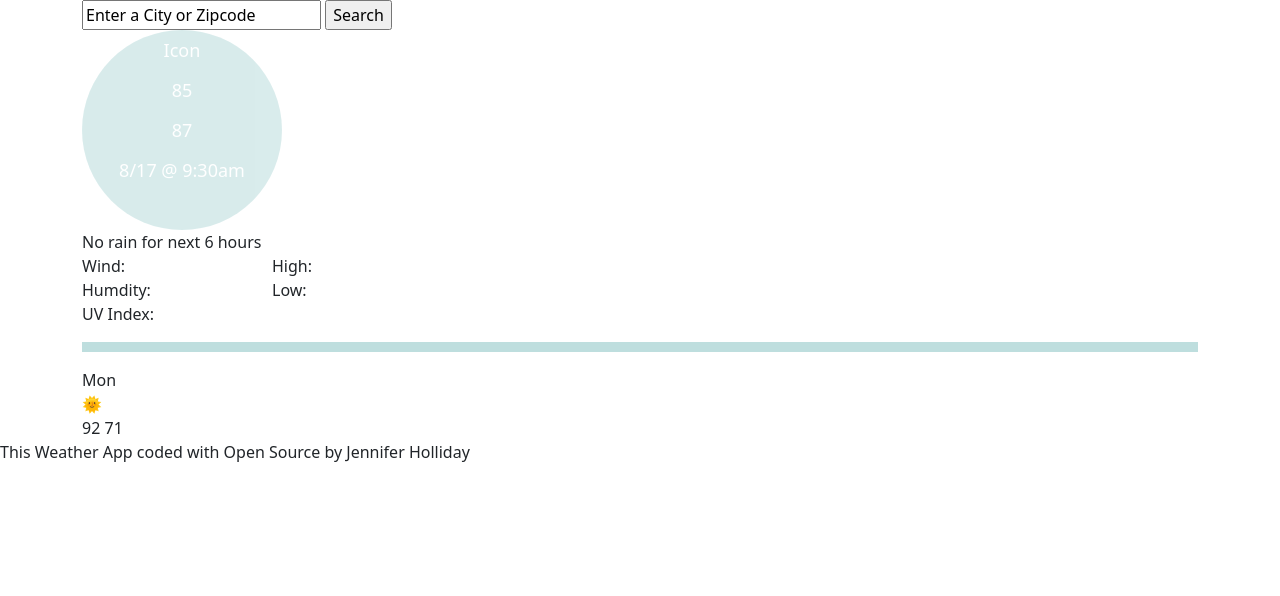
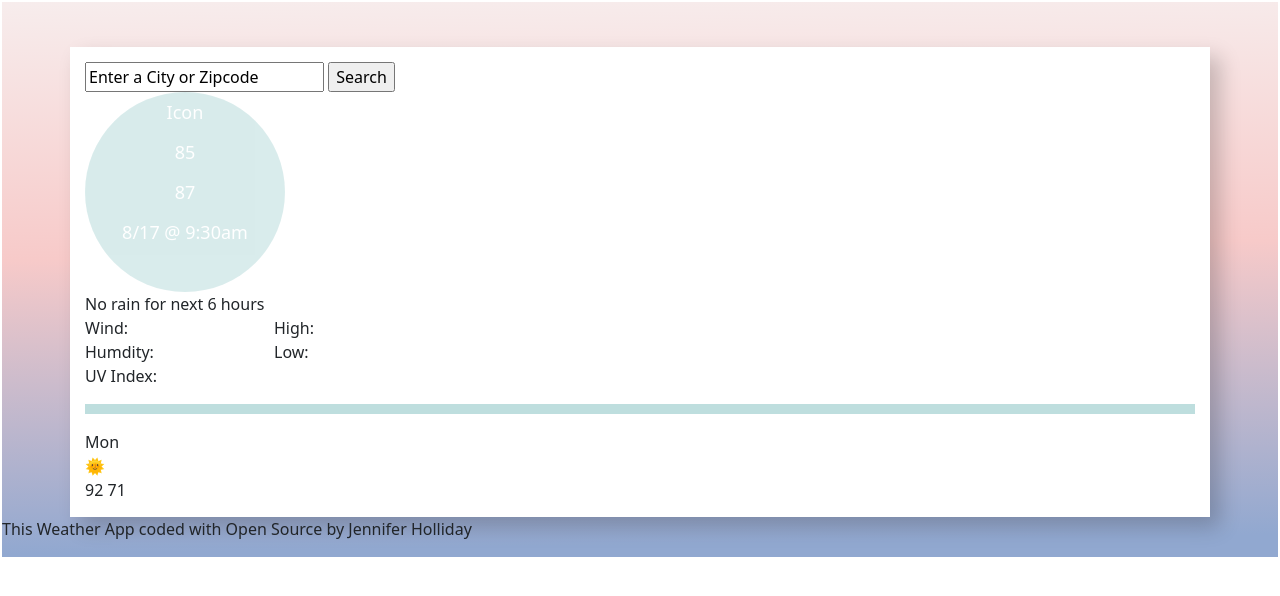
Before and after one commit to jennholl02/Simply-Weather-2.0, a plain HTML site: page index.html in a window 1280 px wide. Drawn offline with nearby package versions, Linux system fonts and the light colour scheme.

Commit message:
Created Background and Box Elements

```diff
--- a/index.html
+++ b/index.html
@@ -15,7 +15,7 @@
     <title>Simply Weather 2.0</title>
   </head>
   <body>
-    <main>
+    <div class="background">
       <div class="container">
         <div class="weather-app">
           <div class="row">
@@ -67,6 +67,7 @@
       </div>
       <p>This Weather App coded with Open Source by Jennifer Holliday</p>
     </main>
+    </div>
     <script src="src/index.js"></script>
   </body>
 </html>
--- a/src/style.css
+++ b/src/style.css
@@ -1,3 +1,22 @@
+.background {
+  background: linear-gradient(
+    179.1deg,
+    rgb(247, 238, 238) -1.9%,
+    rgb(247, 202, 201) 44.9%,
+    rgb(145, 168, 208) 96.1%
+  );
+  background-size: cover;
+  width: auto;
+  height: auto;
+  border: 2px solid white;
+}
+.container {
+  margin-top: 45px;
+  background-color: white;
+  padding: 15px 15px 15px 15px;
+  box-shadow: 10px 10px 20px rgba(0, 0, 0, 0.2);
+}
+
 .circle {
   width: 200px;
   height: 200px;
```
Also changed, not shown: 1 other file.
